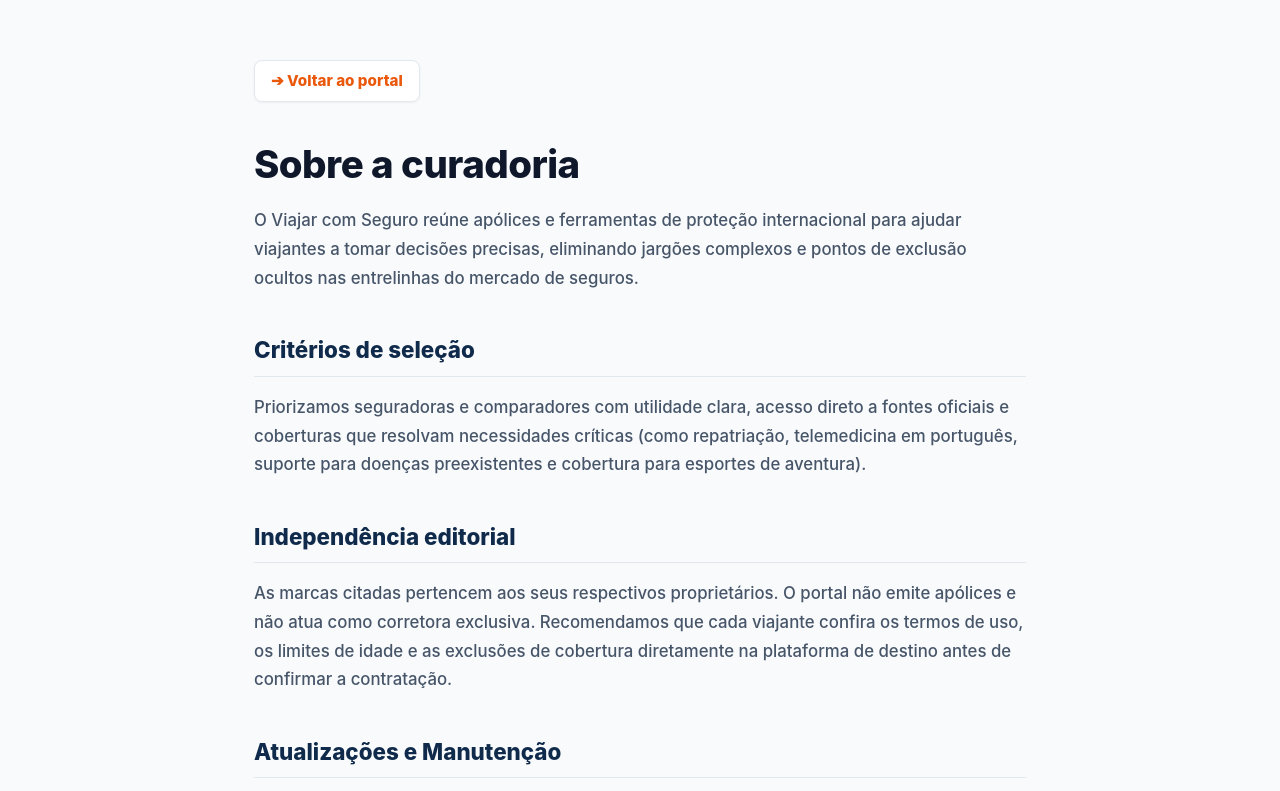
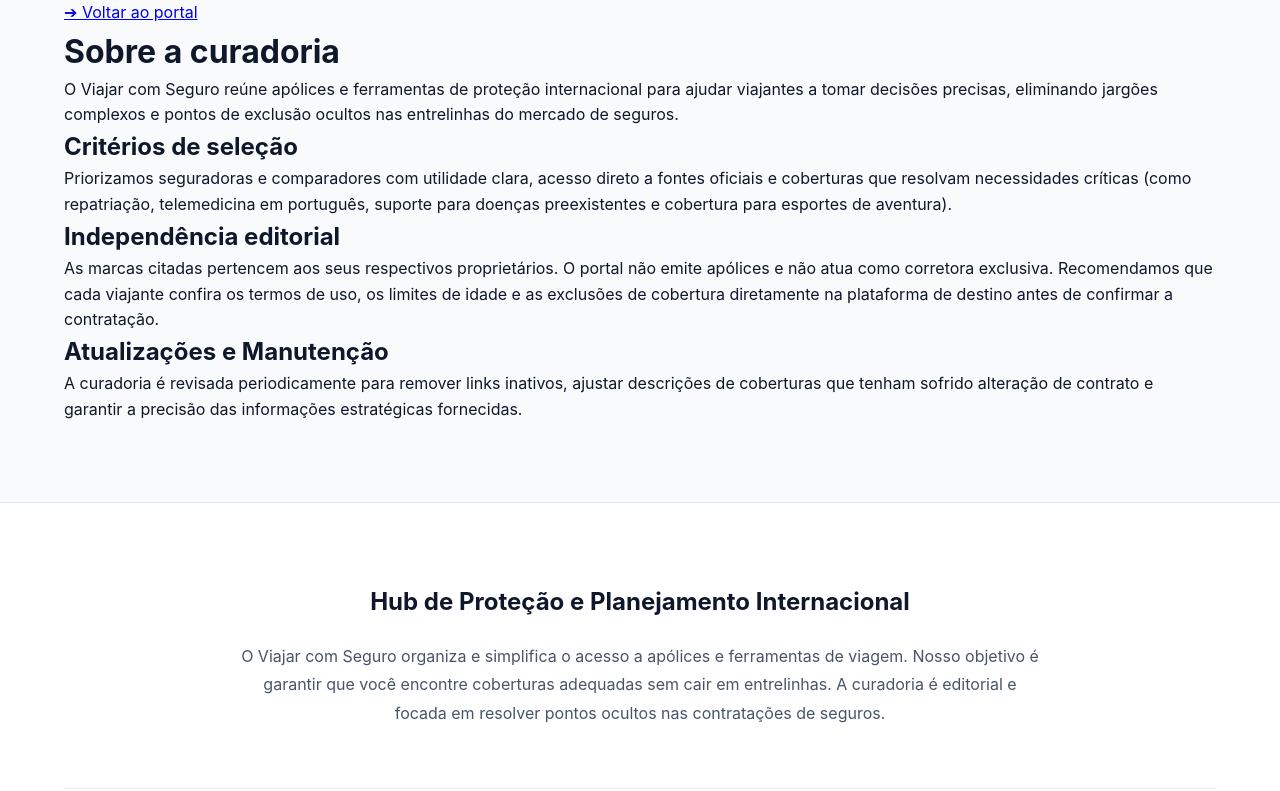
Before and after one commit to paulinbasalces/viajarcomseguro.com, a plain HTML site: page sobre.html in a window 1280 px wide. Shown: the top 791 px of the page. Drawn offline with Linux system fonts and the light colour scheme.

Commit message:
Update style.css

```diff
--- a/style.css
+++ b/style.css
@@ -154,11 +154,3 @@
     .card-footer { grid-template-columns: 1fr; }
     .link-card-oficial { justify-self: start; }
 }
-
-/* --- PÁGINAS INSTITUCIONAIS --- */
-.pagina-institucional { max-width: 820px; padding-top: 60px; padding-bottom: 80px; min-height: 65vh; }
-.pagina-institucional h1 { font-size: 2.4rem; line-height: 1.15; margin: 24px 0 20px; color: var(--text-main); font-weight: 850; letter-spacing: -0.5px; }
-.pagina-institucional h2 { font-size: 1.4rem; margin: 40px 0 16px; color: var(--accent-secondary); font-weight: 800; border-bottom: 1px solid var(--border-light); padding-bottom: 8px; }
-.pagina-institucional p { color: var(--text-muted); font-size: 1.05rem; margin-bottom: 18px; line-height: 1.7; font-weight: 500; }
-.link-voltar { color: var(--accent-primary); font-weight: 800; font-size: 0.95rem; text-decoration: none; display: inline-flex; align-items: center; margin-bottom: 16px; transition: transform 0.2s, color 0.2s; background: var(--card-bg); padding: 8px 16px; border: 1px solid var(--border-light); border-radius: 8px; box-shadow: var(--shadow-sm); }
-.link-voltar:hover { color: var(--accent-secondary); transform: translateX(-4px); box-shadow: var(--shadow-md); border-color: var(--accent-secondary); }
```
